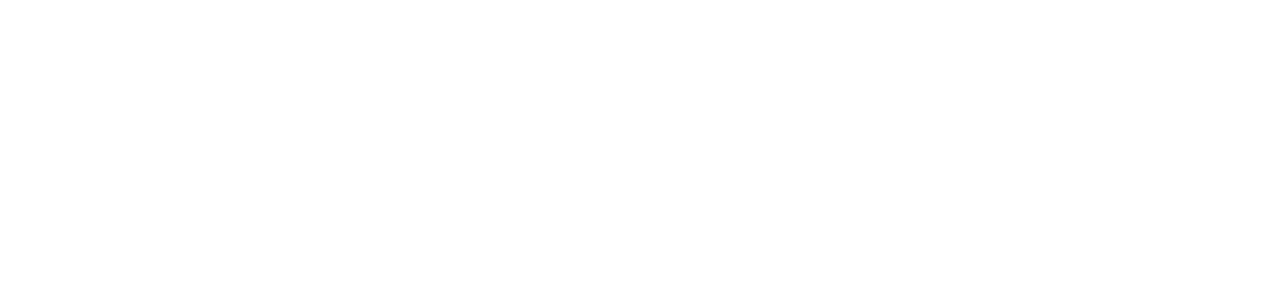
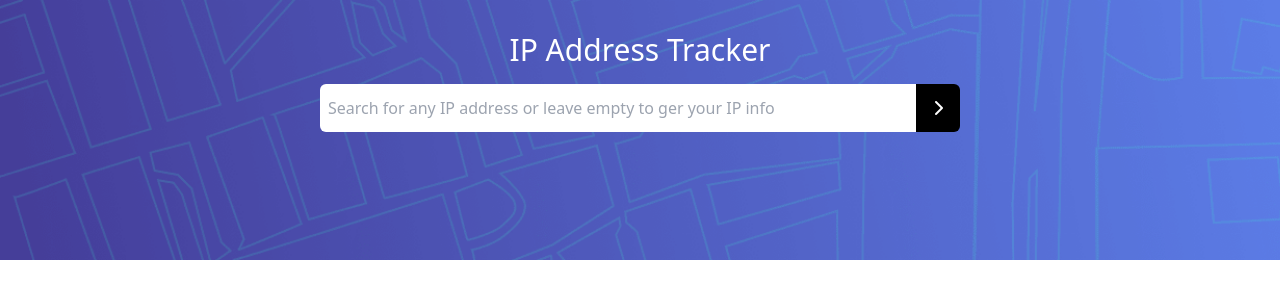
Before and after one commit to IgorBorgess/ip-address-tracker, a Vue app: page / in a window 1280 px wide. Shown: the top 300 px of the page. Built offline with nearby package versions, Linux system fonts and the light colour scheme.

Commit message:
[If applied] will build the search input and IPInfo.vue's component skeleton.

```diff
--- a/public/index.html
+++ b/public/index.html
@@ -1,17 +1,24 @@
 <!DOCTYPE html>
 <html lang="">
-  <head>
+
+<head>
     <meta charset="utf-8">
     <meta http-equiv="X-UA-Compatible" content="IE=edge">
     <meta name="viewport" content="width=device-width,initial-scale=1.0">
     <link rel="icon" href="<%= BASE_URL %>favicon.ico">
-    <title><%= htmlWebpackPlugin.options.title %></title>
-  </head>
-  <body>
+    <link rel="stylesheet" href="https://cdnjs.cloudflare.com/ajax/libs/font-awesome/6.1.1/css/all.min.css" integrity="sha512-KfkfwYDsLkIlwQp6LFnl8zNdLGxu9YAA1QvwINks4PhcElQSvqcyVLLD9aMhXd13uQjoXtEKNosOWaZqXgel0g==" crossorigin="anonymous" referrerpolicy="no-referrer"
+    />
+    <title>
+        <%= htmlWebpackPlugin.options.title %>
+    </title>
+</head>
+
+<body>
     <noscript>
       <strong>We're sorry but <%= htmlWebpackPlugin.options.title %> doesn't work properly without JavaScript enabled. Please enable it to continue.</strong>
     </noscript>
     <div id="app"></div>
     <!-- built files will be auto injected -->
-  </body>
+</body>
+
 </html>
--- /dev/null
+++ b/src/components/IPInfo.vue
@@ -0,0 +1,11 @@
+<template>
+    <div class="">
+
+    </div>
+</template>
+
+<script>
+export default {
+
+}
+</script>
--- a/src/views/HomeView.vue
+++ b/src/views/HomeView.vue
@@ -1,16 +1,35 @@
 <template>
-  <div class="home">
-
+  <div class="flex flex-col h-screen max-h-screen">
+    <!-- Search / Results -->
+    <div class="flex justify-center relative
+    bg-hero-pattern bg-cover
+    px-4 pt-8 pb-32">
+    <!-- Search Input -->
+    <div class="w-full max-w-screen-sm">
+      <h1 class="text-white text-center text-3xl pb-4">IP Address Tracker</h1>
+      <div class="flex">
+        <input class="flex-1 py-3 px-2 rounded-tl-md rounded-bl-md focus:outline-none"
+        placeholder="Search for any IP address or leave empty to ger your IP info"
+        type="text">
+        <i class="cursor-pointer bg-black text-white px-4
+        rounded-tr-md rounded-br-md flex items-center
+        fa-solid fa-chevron-right"></i>
+      </div>
+    </div>
+    <!-- IP Info -->
+    <IPInfo />
+    </div>
   </div>
 </template>
 
 <script>
 // @ is an alias to /src
+import IPInfo from "../components/IPInfo.vue"
 
 export default {
   name: 'HomeView',
   components: {
-
+    IPInfo
   }
 }
 </script>
--- a/tailwind.config.js
+++ b/tailwind.config.js
@@ -3,7 +3,11 @@
         './public/**/*.html', './src/**/*.vue',
     ],
     theme: {
-        extend: {},
+        extend: {
+            backgroundImage: (theme) => ({
+                "hero-pattern": "url('pattern-bg.png')",
+            }),
+        },
     },
     plugins: [],
 }
```
Also changed, not shown: src/assets/pattern-bg.png (added).
